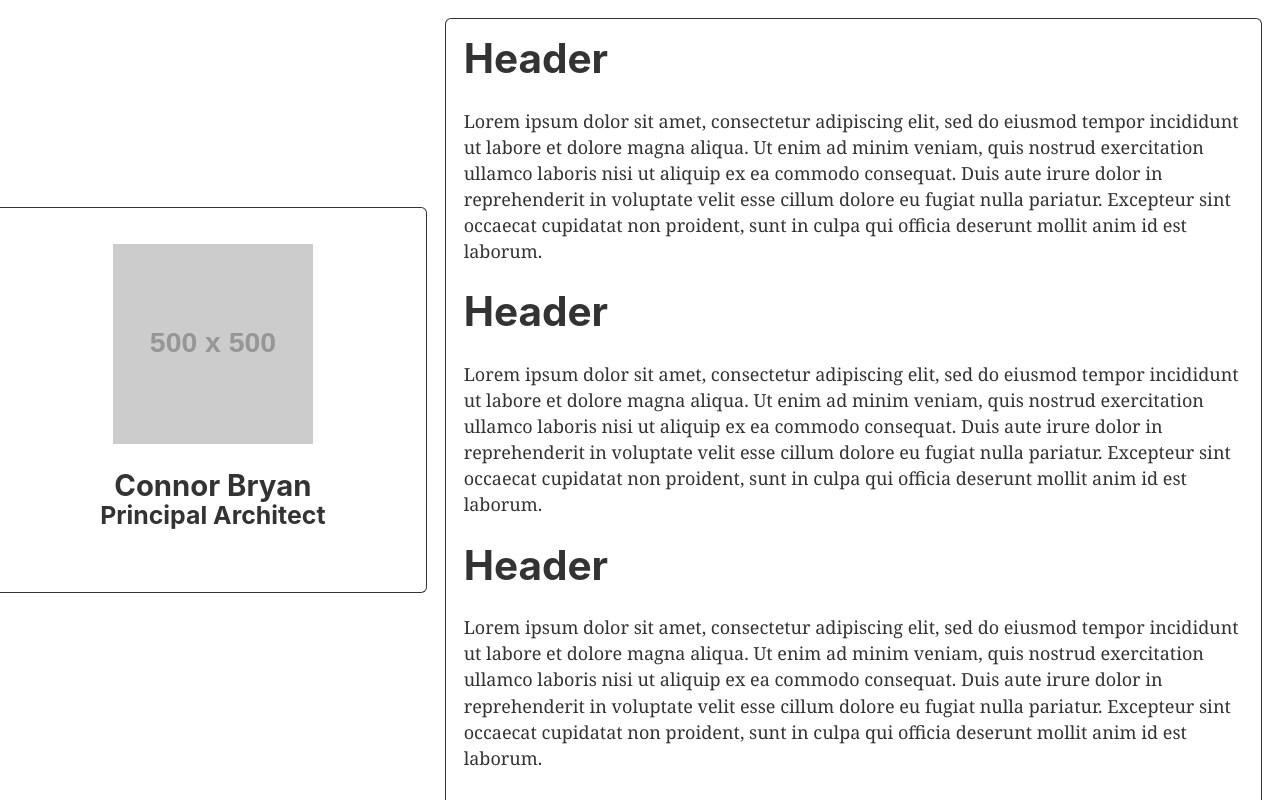
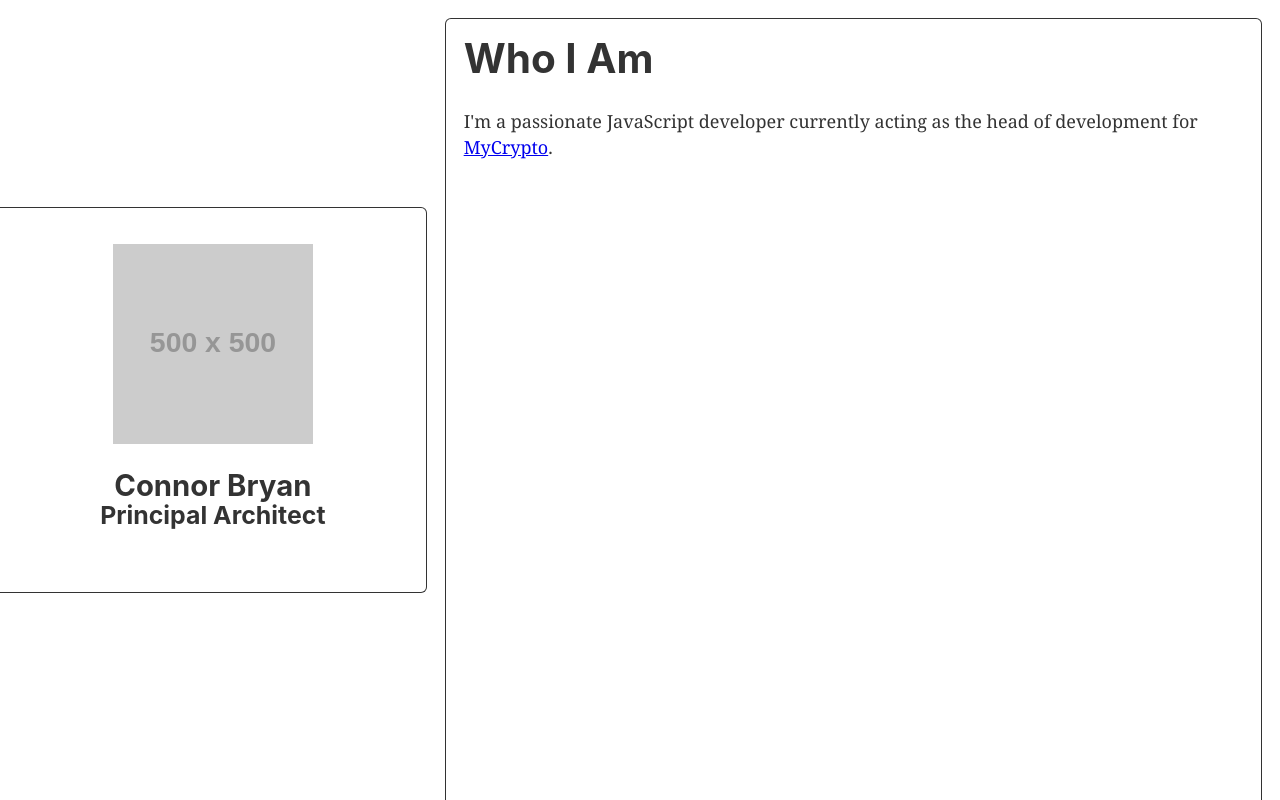
Before and after one commit to ConnorBryan/connor, a Gatsby site: page / in a window 1280 px wide. Built offline with nearby package versions, Linux system fonts and the light colour scheme; Gatsby itself is replaced by a stand-in of ours; placeholder pictures from the web are drawn by us.

Commit message:
Update information and styling for Grid

```diff
--- a/src/components/grid.css
+++ b/src/components/grid.css
@@ -1,6 +1,6 @@
 .Grid {
   display: grid;
-  grid-template-rows: auto;
+  grid-template-rows: auto 1fr;
   grid-template-columns: auto;
   grid-template-areas:
     "header"
--- a/src/pages/index.js
+++ b/src/pages/index.js
@@ -5,63 +5,10 @@ import Grid from "../components/grid";
 const IndexPage = () => (
   <Grid>
     <section>
-      <h1>Header</h1>
+      <h1>Who I Am</h1>
       <p>
-        Lorem ipsum dolor sit amet, consectetur adipiscing elit, sed do eiusmod
-        tempor incididunt ut labore et dolore magna aliqua. Ut enim ad minim
-        veniam, quis nostrud exercitation ullamco laboris nisi ut aliquip ex ea
-        commodo consequat. Duis aute irure dolor in reprehenderit in voluptate
-        velit esse cillum dolore eu fugiat nulla pariatur. Excepteur sint
-        occaecat cupidatat non proident, sunt in culpa qui officia deserunt
-        mollit anim id est laborum.
-      </p>
-    </section>
-    <section>
-      <h1>Header</h1>
-      <p>
-        Lorem ipsum dolor sit amet, consectetur adipiscing elit, sed do eiusmod
-        tempor incididunt ut labore et dolore magna aliqua. Ut enim ad minim
-        veniam, quis nostrud exercitation ullamco laboris nisi ut aliquip ex ea
-        commodo consequat. Duis aute irure dolor in reprehenderit in voluptate
-        velit esse cillum dolore eu fugiat nulla pariatur. Excepteur sint
-        occaecat cupidatat non proident, sunt in culpa qui officia deserunt
-        mollit anim id est laborum.
-      </p>
-    </section>
-    <section>
-      <h1>Header</h1>
-      <p>
-        Lorem ipsum dolor sit amet, consectetur adipiscing elit, sed do eiusmod
-        tempor incididunt ut labore et dolore magna aliqua. Ut enim ad minim
-        veniam, quis nostrud exercitation ullamco laboris nisi ut aliquip ex ea
-        commodo consequat. Duis aute irure dolor in reprehenderit in voluptate
-        velit esse cillum dolore eu fugiat nulla pariatur. Excepteur sint
-        occaecat cupidatat non proident, sunt in culpa qui officia deserunt
-        mollit anim id est laborum.
-      </p>
-    </section>
-    <section>
-      <h1>Header</h1>
-      <p>
-        Lorem ipsum dolor sit amet, consectetur adipiscing elit, sed do eiusmod
-        tempor incididunt ut labore et dolore magna aliqua. Ut enim ad minim
-        veniam, quis nostrud exercitation ullamco laboris nisi ut aliquip ex ea
-        commodo consequat. Duis aute irure dolor in reprehenderit in voluptate
-        velit esse cillum dolore eu fugiat nulla pariatur. Excepteur sint
-        occaecat cupidatat non proident, sunt in culpa qui officia deserunt
-        mollit anim id est laborum.
-      </p>
-    </section>
-    <section>
-      <h1>Header</h1>
-      <p>
-        Lorem ipsum dolor sit amet, consectetur adipiscing elit, sed do eiusmod
-        tempor incididunt ut labore et dolore magna aliqua. Ut enim ad minim
-        veniam, quis nostrud exercitation ullamco laboris nisi ut aliquip ex ea
-        commodo consequat. Duis aute irure dolor in reprehenderit in voluptate
-        velit esse cillum dolore eu fugiat nulla pariatur. Excepteur sint
-        occaecat cupidatat non proident, sunt in culpa qui officia deserunt
-        mollit anim id est laborum.
+        I'm a passionate JavaScript developer currently acting as the head of
+        development for <a href="https://www.MyCrypto.com/">MyCrypto</a>.
       </p>
     </section>
   </Grid>
```
